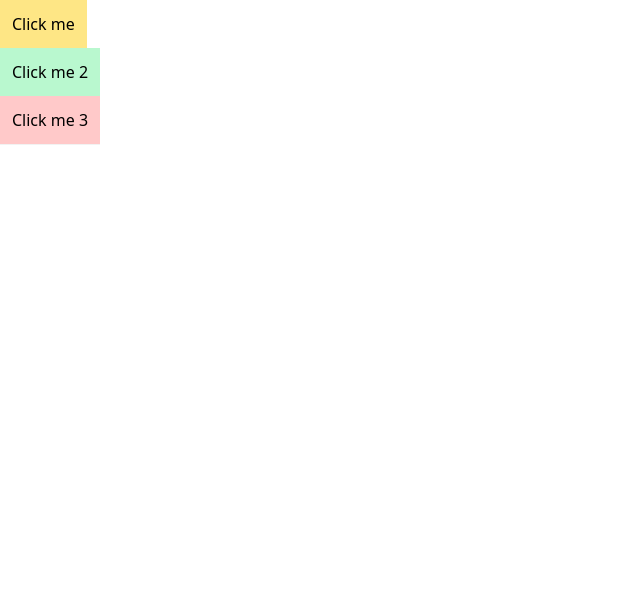
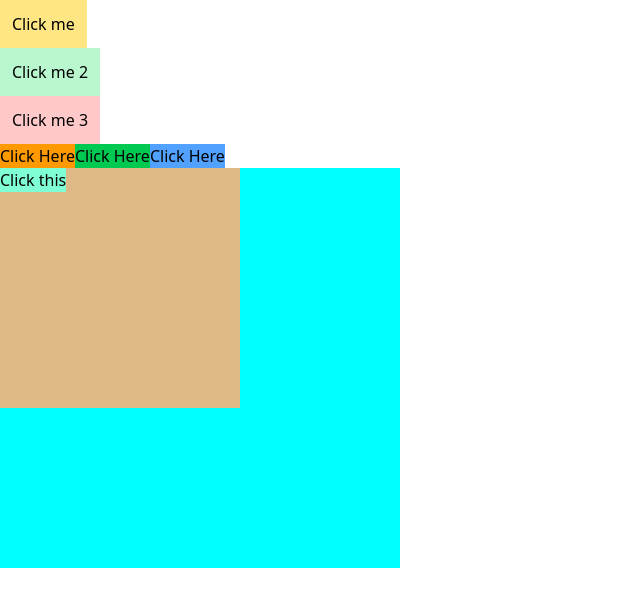
Before and after one commit to Suthirtha2004/React-JS_NOTES, a React (Vite) app in the folder react-basics/: page / in a window 1280 px wide. Shown: the top 606 px of the page, without its empty margins (0-640 px from the left). Built offline with nearby package versions, Linux system fonts and the light colour scheme.

Commit message:
Events , Events props and Event Propagation

```diff
--- a/react-basics/src/App.jsx
+++ b/react-basics/src/App.jsx
@@ -1,5 +1,7 @@
 import { useState } from 'react'
 import Events from "../src/Components/EventHandling"
+import { Event_props } from './Components/EventProps'
+import { EventPropagate } from './Components/EventPropagation'
 // import {Gadgets}  from '../src/Components/Technical'
 // import Create_new_Component from './Components/NewComponents' //Normal Expot and Import
 //import Header,{ Create_new_Component, Footer} from './Components/NewComponents'
@@ -11,6 +13,8 @@ function App() {
   return ( //[<Create_new_Component key="1" />,<Create_new_Component key="2"/>] -> Array with keys method
     <>
     <Events />
+    <Event_props />
+    <EventPropagate />
     {/* <Gadgets /> */}
     {/* <Header />
     <Create_new_Component></Create_new_Component>
--- /dev/null
+++ b/react-basics/src/Components/EventPropagation.jsx
@@ -0,0 +1,32 @@
+
+
+export const EventPropagate = () => {
+    const handleBoss = () =>{
+        console.log("Hello I am boss");
+    }
+
+    const handleManager = () =>{
+        console.log("Hello I am Manager");
+    }
+
+    const handleEmployee = (event) =>{
+        console.log(event);
+        event.stopPropagation();
+        console.log("Hello I am Employee");
+    }
+    return(
+        <>
+        <div className="boss-div" onClickCapture={handleBoss} >
+            <div className="manager-div" onClickCapture={handleManager}>
+                <button className="employee-div" onClickCapture={handleEmployee}>
+                    Click this
+                </button>
+            </div>
+        </div>
+        </>
+    )
+}
+
+//So basiaclly the case of event bubbling is occuring and that is calling the child div the parent elements are also being called.
+// Ok so by the help of stopPropagation we stopped it what if we want to do Capturing that is from top to bottom
+// By the help of onClickCapture we did it we captured the events.
--- /dev/null
+++ b/react-basics/src/Components/EventProps.jsx
@@ -0,0 +1,35 @@
+
+
+export const Event_props = ()=>{
+    const handleEntry = (user) => {
+        alert(`Hello I am ${user}`);
+    }
+
+    const handleHover = () =>{
+        alert("it has rained today");
+    }
+    return(
+        <>
+        < HelloUser onButtonClick ={()=>handleEntry("Archer")}
+         onHoverEfffect={handleHover} />
+        </>
+    )
+}
+
+const HelloUser = (props) =>{
+     const {onButtonClick , onHoverEfffect} = props; //Using destructing and then using the objects
+
+    const handleNew = () =>{
+        alert("The Moonknight Series is Awesome");
+        onButtonClick;
+    }
+
+    return(
+        <>
+        <button onClick={onButtonClick} className="bg-amber-500">Click Here</button>
+        <button onMouseEnter={onHoverEfffect} className="bg-green-500">Click Here</button>
+        <button onClick={handleNew} className="bg-blue-400">Click Here</button>
+
+        </>
+    )
+}
--- a/react-basics/src/index.css
+++ b/react-basics/src/index.css
@@ -1 +1,19 @@
 @import "tailwindcss";
+
+
+.boss-div {
+        height : 50vh;
+        width : 50vh;
+        background-color: aqua;
+}
+
+.manager-div{
+    height:  30vh;
+    width: 30vh;
+    background-color: burlywood;
+
+}
+
+.employee-div{
+    background-color: aquamarine;
+}
```
